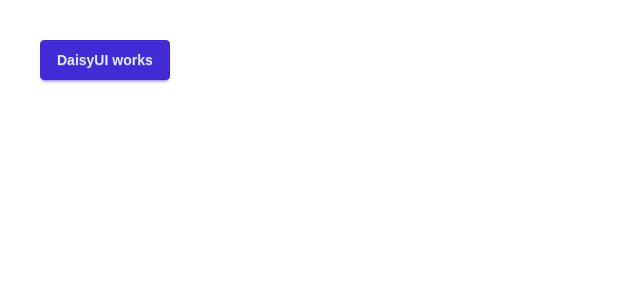
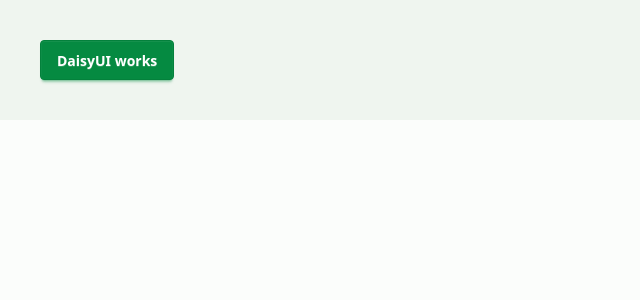
Before and after one commit to Mahbuba9/Price-Tracker, a Next.js app: page / in a window 1280 px wide. Shown: the top 300 px of the page, without its empty margins (0-640 px from the left). Built offline with nearby package versions, Linux system fonts and the light colour scheme.

Commit message:
style: add Bangla font and green DaisyUI theme

```diff
--- a/src/app/globals.css
+++ b/src/app/globals.css
@@ -1,26 +1,25 @@
 @import "tailwindcss";
 @plugin "daisyui";
-:root {
-  --background: #ffffff;
-  --foreground: #171717;
+
+@plugin "daisyui/theme" {
+  name: "bazar";
+  default: true;
+  color-scheme: light;
+  --color-base-100: #fbfdfb;
+  --color-base-200: #eff5ef;
+  --color-base-300: #dfe9df;
+  --color-base-content: #14241a;
+  --color-primary: #058a41;
+  --color-primary-content: #ffffff;
+  --color-success: #058a41;
+  --color-error: #dc2626;
 }
 
-@theme inline {
-  --color-background: var(--background);
-  --color-foreground: var(--foreground);
-  --font-sans: var(--font-geist-sans);
-  --font-mono: var(--font-geist-mono);
-}
-
-@media (prefers-color-scheme: dark) {
-  :root {
-    --background: #0a0a0a;
-    --foreground: #ededed;
-  }
+@theme {
+  --font-sans: var(--font-hind), system-ui, sans-serif;
 }
 
 body {
-  background: var(--background);
-  color: var(--foreground);
-  font-family: Arial, Helvetica, sans-serif;
+  background: var(--color-base-200);
+  color: var(--color-base-content);
 }
--- a/src/app/layout.tsx
+++ b/src/app/layout.tsx
@@ -1,29 +1,26 @@
 import type { Metadata } from "next";
-import { Geist, Geist_Mono } from "next/font/google";
+import { Hind_Siliguri } from "next/font/google";
 import "./globals.css";
 
-const geistSans = Geist({
-  variable: "--font-geist-sans",
-  subsets: ["latin"],
-});
-
-const geistMono = Geist_Mono({
-  variable: "--font-geist-mono",
-  subsets: ["latin"],
+const hind = Hind_Siliguri({
+  subsets: ["bengali", "latin"],
+  weight: ["400", "500", "600", "700"],
+  variable: "--font-hind",
 });
 
 export const metadata: Metadata = {
-  title: "Create Next App",
-  description: "Generated by create next app",
+  title: "বাজার দর",
+  description: "প্রয়োজনীয় পণ্যের দাম এক নজরে।",
 };
 
-export default function RootLayout({ children }: LayoutProps<"/">) {
+export default function RootLayout({
+  children,
+}: {
+  children: React.ReactNode;
+}) {
   return (
-    <html
-      lang="en"
-      className={`${geistSans.variable} ${geistMono.variable} h-full antialiased`}
-    >
-      <body className="min-h-full flex flex-col">{children}</body>
+    <html lang="bn" data-theme="bazar">
+      <body className={`${hind.variable} font-sans`}>{children}</body>
     </html>
   );
 }
```
